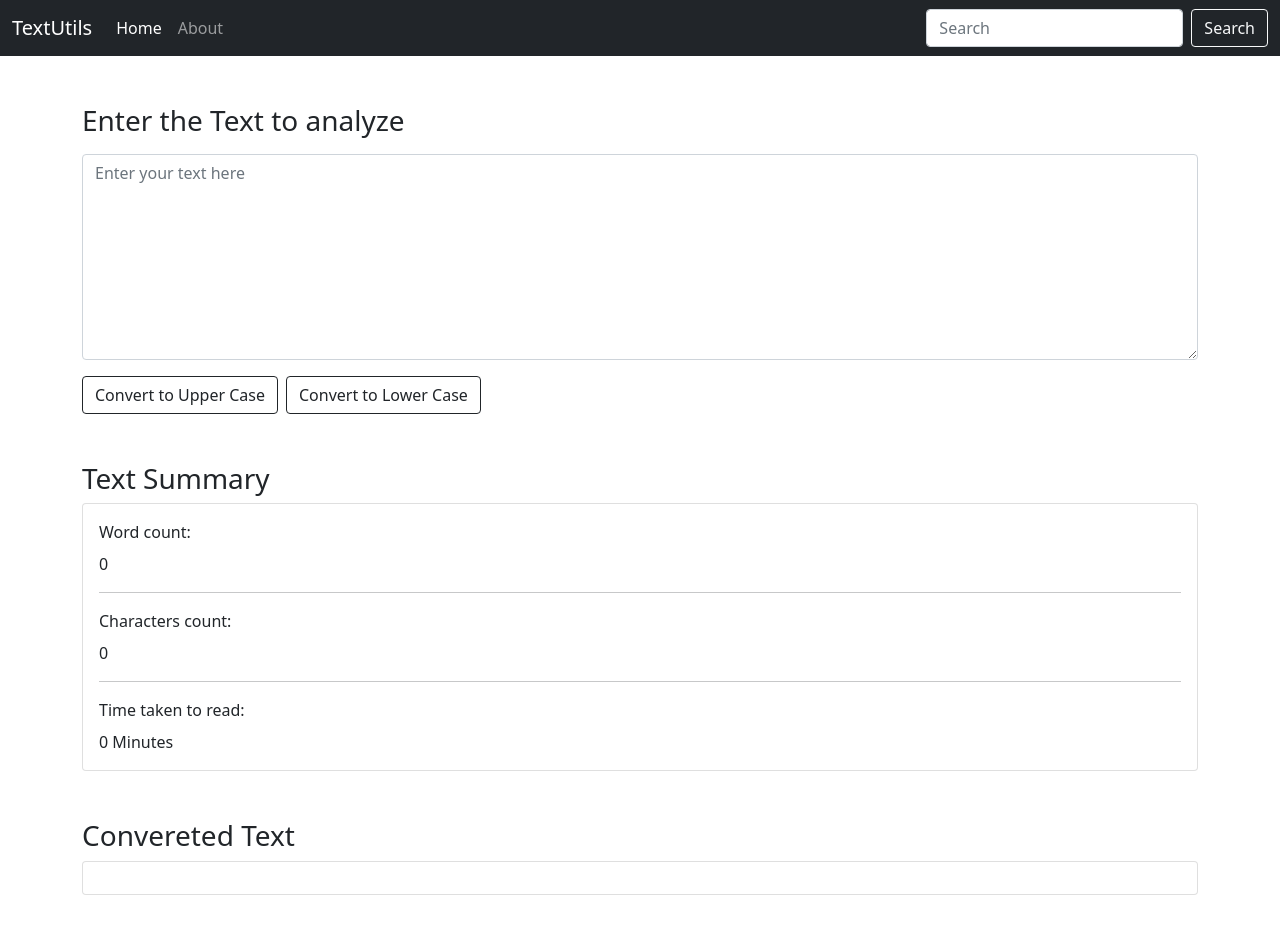
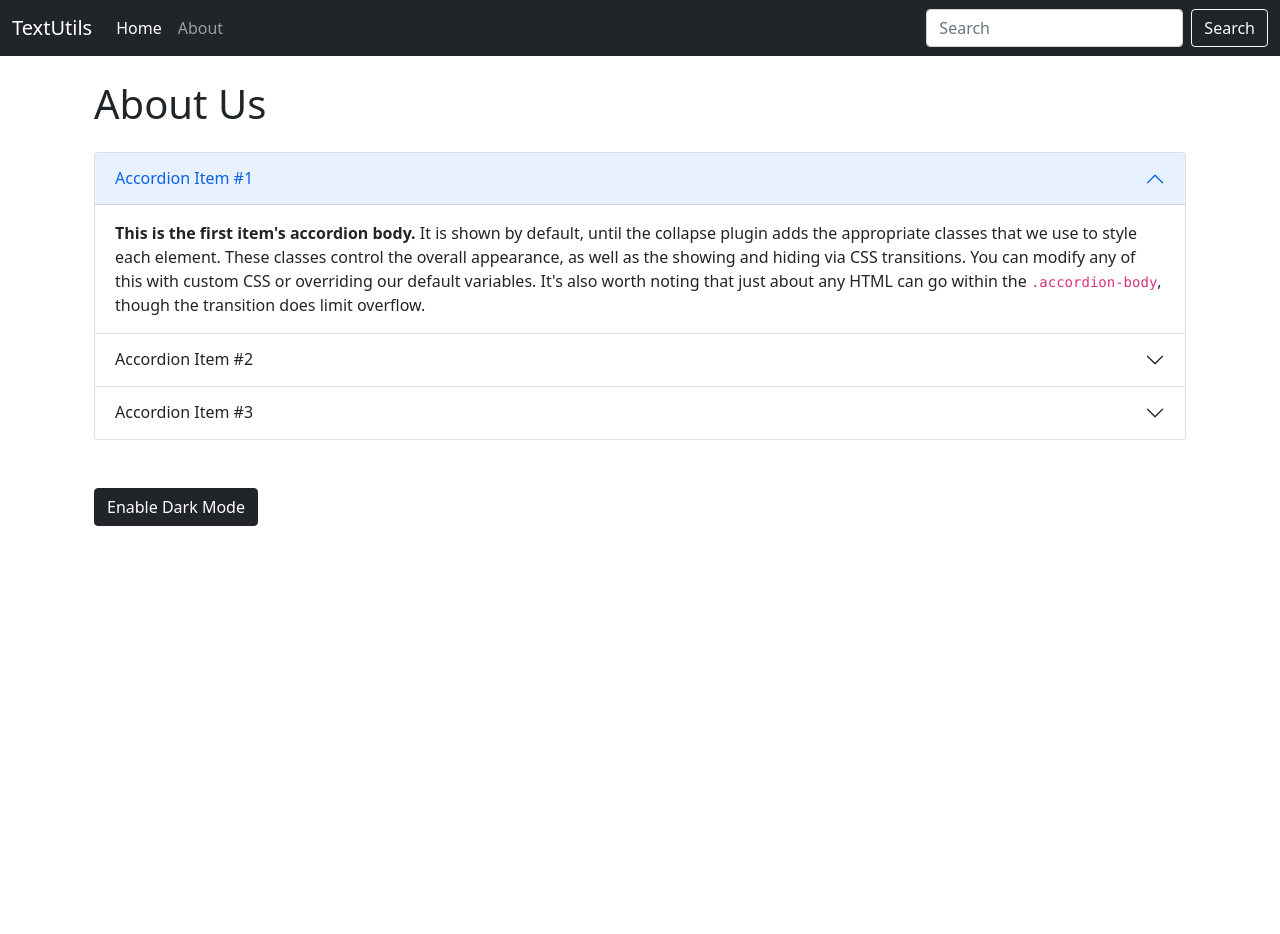
Before and after one commit to krishbhk/text-utils, a React (Create React App) app: page / in a window 1280 px wide. Shown: the top 934 px of the page. After the commit the page ends 800 px from the top, so only its background shows below. Built offline with nearby package versions, Linux system fonts and the light colour scheme.

Commit message:
ABout need to be implemented

```diff
--- a/src/App.js
+++ b/src/App.js
@@ -1,18 +1,19 @@
 // import logo from './logo.svg';
 // import './App.css';
 
+import About from "./Components/About";
 import Navbar from "./Components/Navbar";
-import TextForm from "./Components/TextForm";
+// import TextForm from "./Components/TextForm";
 
 function App() {
   return (
-  // <Navbar title='TextUtils' about="About TextUtils"/>
-  <>
+  <div>
     <Navbar title='TextUtils' />
-    <div className="container my-5">
-    <TextForm heading="Enter the Text to analyze"/>
+    <div className="container my-4">
+    {/* <TextForm heading="Enter the Text to analyze"/> */}
+    <About />
     </div>
-  </>
+  </div>
   );
 }
 
--- /dev/null
+++ b/src/Components/About.jsx
@@ -0,0 +1,55 @@
+import React from 'react';
+
+// import '../about.css';
+
+export default function About() {
+
+
+  return (
+    <div className='container'>
+      <h1 className='my-4'>About Us</h1>
+      <div className="accordion" id="accordionExample">
+  <div className="accordion-item">
+    <h2 className="accordion-header" id="headingOne">
+      <button className="accordion-button" type="button" data-bs-toggle="collapse" data-bs-target="#collapseOne" aria-expanded="true" aria-controls="collapseOne">
+        Accordion Item #1
+      </button>
+    </h2>
+    <div id="collapseOne" className="accordion-collapse collapse show" aria-labelledby="headingOne" data-bs-parent="#accordionExample">
+      <div className="accordion-body">
+        <strong>This is the first item's accordion body.</strong> It is shown by default, until the collapse plugin adds the appropriate classes that we use to style each element. These classes control the overall appearance, as well as the showing and hiding via CSS transitions. You can modify any of this with custom CSS or overriding our default variables. It's also worth noting that just about any HTML can go within the <code>.accordion-body</code>, though the transition does limit overflow.
+      </div>
+    </div>
+  </div>
+  <div className="accordion-item">
+    <h2 className="accordion-header" id="headingTwo">
+      <button className="accordion-button collapsed" type="button" data-bs-toggle="collapse" data-bs-target="#collapseTwo" aria-expanded="false" aria-controls="collapseTwo">
+        Accordion Item #2
+      </button>
+    </h2>
+    <div id="collapseTwo" className="accordion-collapse collapse" aria-labelledby="headingTwo" data-bs-parent="#accordionExample">
+      <div className="accordion-body">
+        <strong>This is the second item's accordion body.</strong> It is hidden by default, until the collapse plugin adds the appropriate classes that we use to style each element. These classes control the overall appearance, as well as the showing and hiding via CSS transitions. You can modify any of this with custom CSS or overriding our default variables. It's also worth noting that just about any HTML can go within the <code>.accordion-body</code>, though the transition does limit overflow.
+      </div>
+    </div>
+  </div>
+  <div className="accordion-item">
+    <h2 className="accordion-header" id="headingThree">
+      <button className="accordion-button collapsed" type="button" data-bs-toggle="collapse" data-bs-target="#collapseThree" aria-expanded="false" aria-controls="collapseThree">
+        Accordion Item #3
+      </button>
+    </h2>
+    <div id="collapseThree" className="accordion-collapse collapse" aria-labelledby="headingThree" data-bs-parent="#accordionExample">
+      <div className="accordion-body">
+        <strong>This is the third item's accordion body.</strong> It is hidden by default, until the collapse plugin adds the appropriate classes that we use to style each element. These classes control the overall appearance, as well as the showing and hiding via CSS transitions. You can modify any of this with custom CSS or overriding our default variables. It's also worth noting that just about any HTML can go within the <code>.accordion-body</code>, though the transition does limit overflow.
+      </div>
+    </div>
+  </div>
+</div>
+
+
+  <button type='button' className="btn btn-dark my-5">Enable Dark Mode</button>
+
+    </div>
+  )
+}
--- a/src/Components/TextForm.jsx
+++ b/src/Components/TextForm.jsx
@@ -1,14 +1,12 @@
 import React, { useState } from "react";
 import PropTypes from 'prop-types'
 
-import ButtonCase from "./ButtonCase";
 import TextSummary from "./TextSummary";
-
 
 export default function TextForm(props) {
 
-    let [text, setText] = useState();
-    let [newText, setNewText] = useState();
+    let [text, setText] = useState('');
+    let [newText, setNewText] = useState('');
 
     let handleUCClick = ()=>{
         // console.log('HandleUCClick was clicked');
@@ -16,13 +14,21 @@
     }
 
     let handleLCClick = ()=>{
-        // console.log('HandleUCClick was clicked');
         setNewText(text.toLowerCase());
+    }
+
+    let handleClearClick = ()=>{
+        setText('');
+        setNewText('');
     }
 
     let handleOnChange = (event)=>{
         // console.log('Onchanged');
         setText(event.target.value);
+    }
+
+    let handleCopy = ()=>{
+        navigator.clipboard.writeText(newText);
     }
 
   return (
@@ -32,8 +38,9 @@
             <textarea value={text} onChange={handleOnChange} placeholder="Enter your text here" className="form-control" id="myBox" rows="8" />
         </div>
 
-        <ButtonCase className="my-5" onClick={handleUCClick} case = "Upper Case"/>
-        <ButtonCase className="ms-2" onClick={handleLCClick} case = "Lower Case"/>
+        <button className="btn btn-outline-dark me-2" onClick={handleUCClick}>Convert to Upper Case</button>
+        <button className="btn btn-outline-dark me-2" onClick={handleLCClick}>Convert to Lower Case</button>
+        <button className="btn btn-outline-danger float-end" onClick={handleClearClick}> Clear Text </button>
 
         <TextSummary wordCount={text ? text.split(" ").length : 0} characterCount = {text ? text.length : 0} time={text ? 0.004 * text.split(" ").length : 0} />
 
@@ -41,6 +48,7 @@
             <h3><label htmlFor="myBox"> Convereted Text </label></h3>
             <div className="card">
                 <div className="card-body">
+                    <button className="btn btn-outline-secondary btn-sm float-end" onClick={handleCopy}>Copy</button>
                     <div className="card-text">{newText}</div>
                 </div>
             </div>
```
Also changed, not shown: src/index.css (line endings or trailing spaces).
